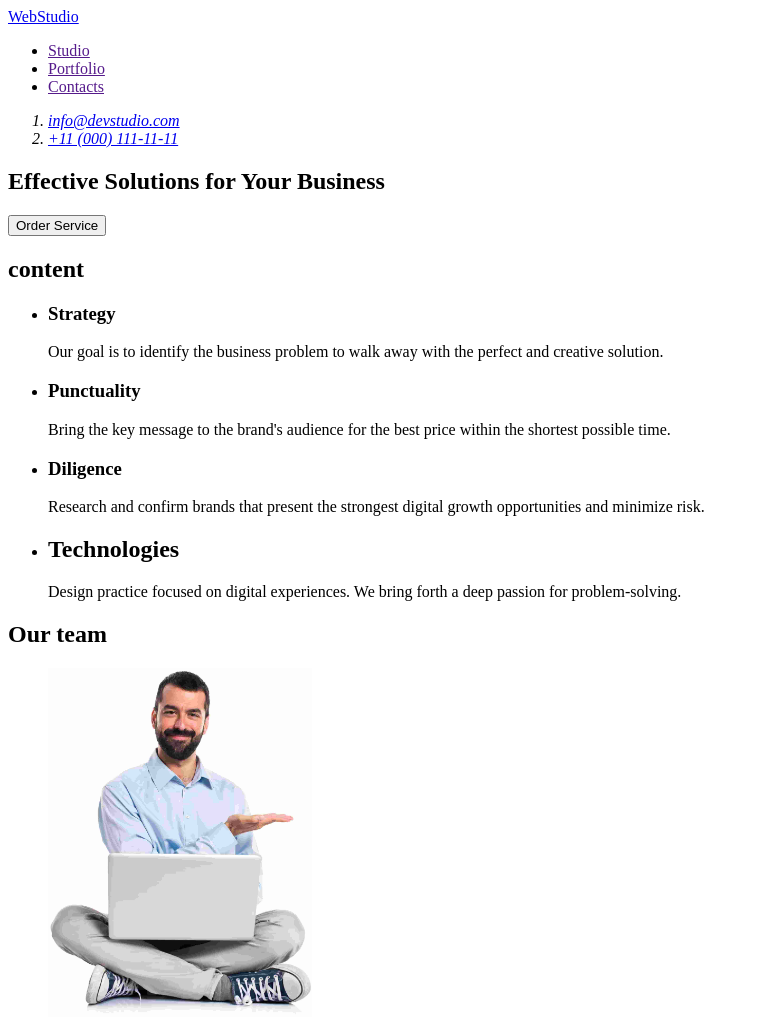
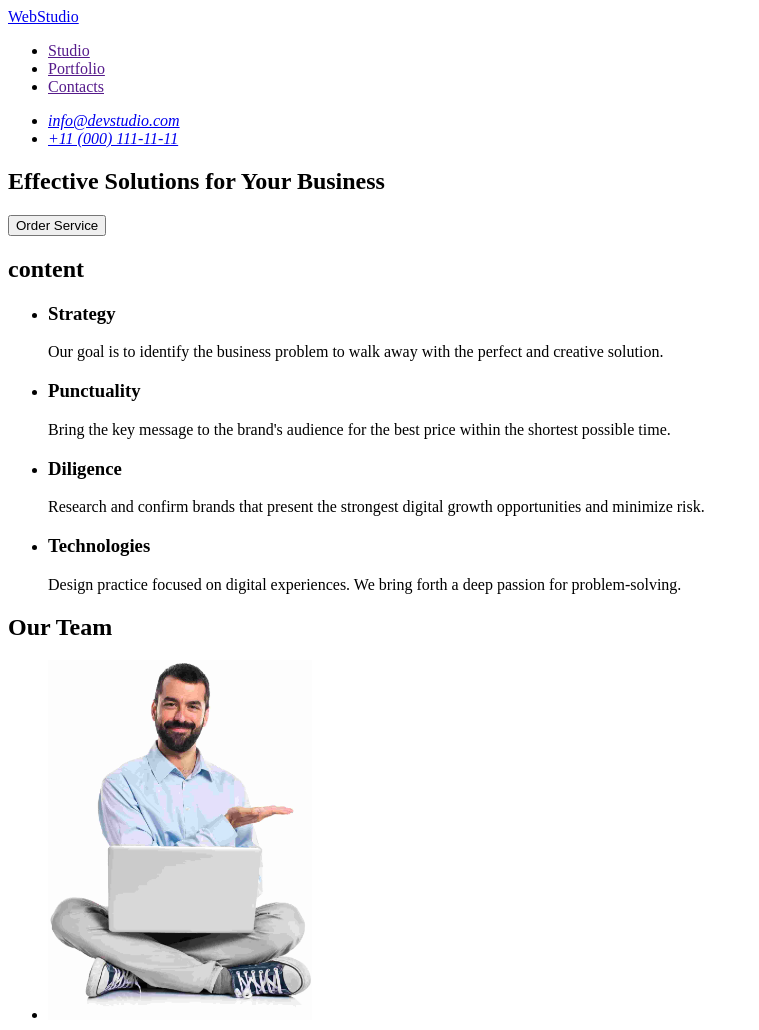
Before and after one commit to artem-il2004/goit-markup-hw-01, a plain HTML site: page index.html in a window 1280 px wide. Shown: the top 1030 px of the page, without its empty margins (0-759 px from the left). Drawn offline with Linux system fonts and the light colour scheme.

Commit message:
fixed homework 2

```diff
--- a/index.html
+++ b/index.html
@@ -16,13 +16,13 @@
         </ul>
       </nav>
       <address>
-        <ol>
+        <ul>
           <li>
       <a href="mailto:info@devstudio.com">info@devstudio.com</a></li>
           <li>
       <a href="tel:+110001111111">+11 (000) 111-11-11</a>
     </li>
-        </ol>
+        </ul>
       </address>
     </header>
 
@@ -57,7 +57,7 @@
             </p>
           </li>
           <li>
-            <h2>Technologies</h2>
+            <h3>Technologies</h3>
             <p>
               Design practice focused on digital experiences. We bring forth a
               deep passion for problem-solving.
@@ -69,7 +69,7 @@
 
 
       <section>
-        <h2>Our team</h2>
+        <h2>Our Team</h2>
         <ul>
           <li>
             <img
```
